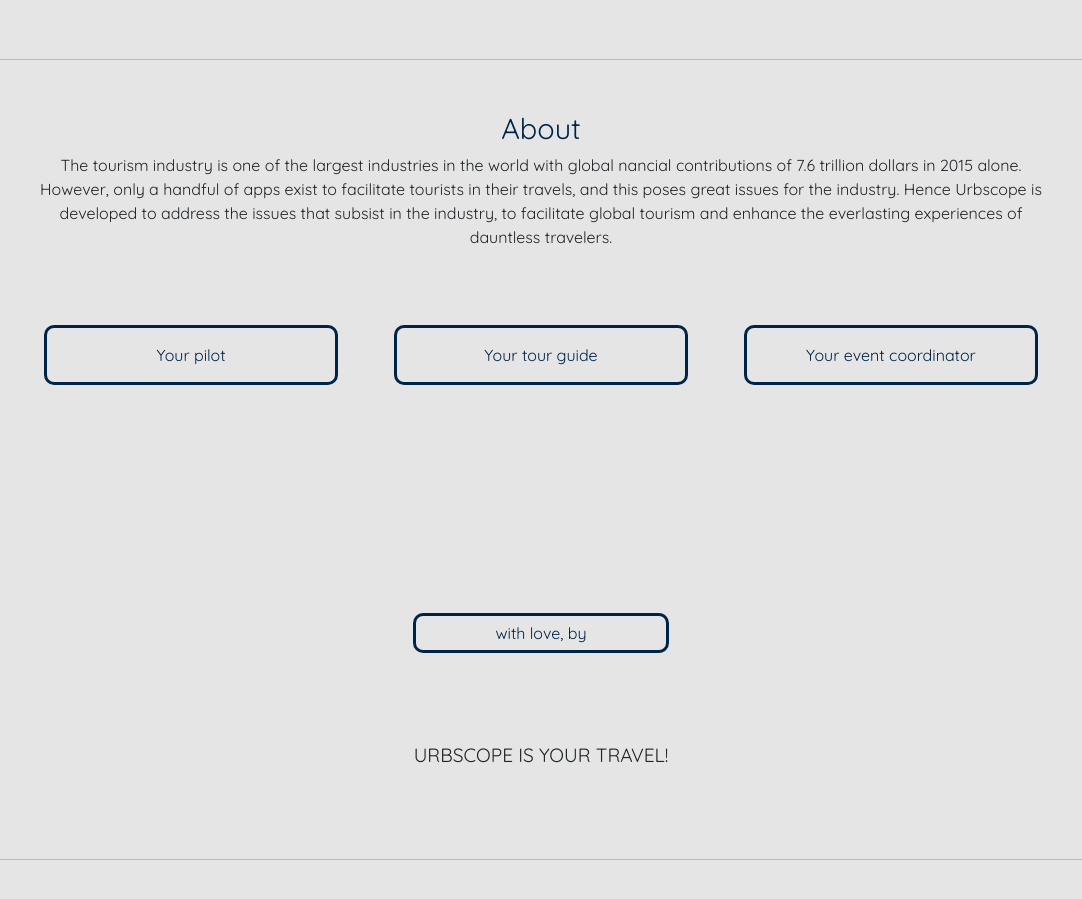
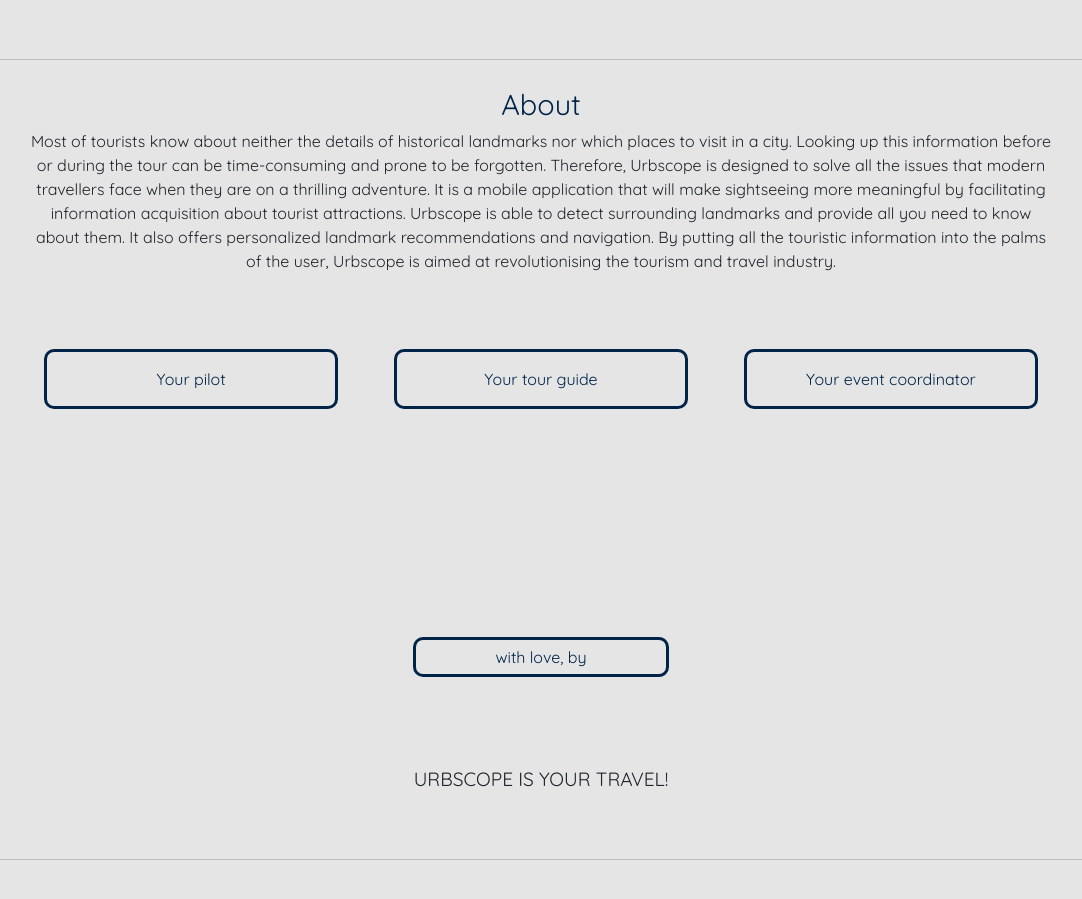
Before and after one commit to urbscope/urbscope.github.io, a plain HTML site: page index.html in a window 1280 px wide. Shown: the part 1540-2439 px from the top of the page, without its empty margins (99-1181 px from the left). Drawn offline with nearby package versions, Linux system fonts and the light colour scheme.

Commit message:
Update index.html

```diff
--- a/index.html
+++ b/index.html
@@ -72,7 +72,7 @@
         <div id="about-section-intro">
           <h3 class='about-title'>About</h3>
           <p class='about-paragraph-intro'>
-            The tourism industry is one of the largest industries in the world with global  nancial contributions of 7.6 trillion dollars in 2015 alone. However, only a handful of apps exist to facilitate tourists in their travels, and this poses great issues for the industry. Hence Urbscope is developed to address the issues that subsist in the industry, to facilitate global tourism and enhance the everlasting experiences of dauntless travelers.
+            Most of tourists know about neither the details of historical landmarks nor which places to visit in a city. Looking up this information before or during the tour can be time-consuming and prone to be forgotten. Therefore, Urbscope is designed to solve all the issues that modern travellers face when they are on a thrilling adventure.  It is a mobile application that will make sightseeing more meaningful by facilitating information acquisition about tourist attractions. Urbscope is able to detect surrounding landmarks and provide all you need to know about them. It also offers personalized landmark recommendations and navigation. By putting all the touristic information into the palms of the user, Urbscope is aimed at revolutionising the tourism and travel industry.
           </p>
         </div>
 
```
